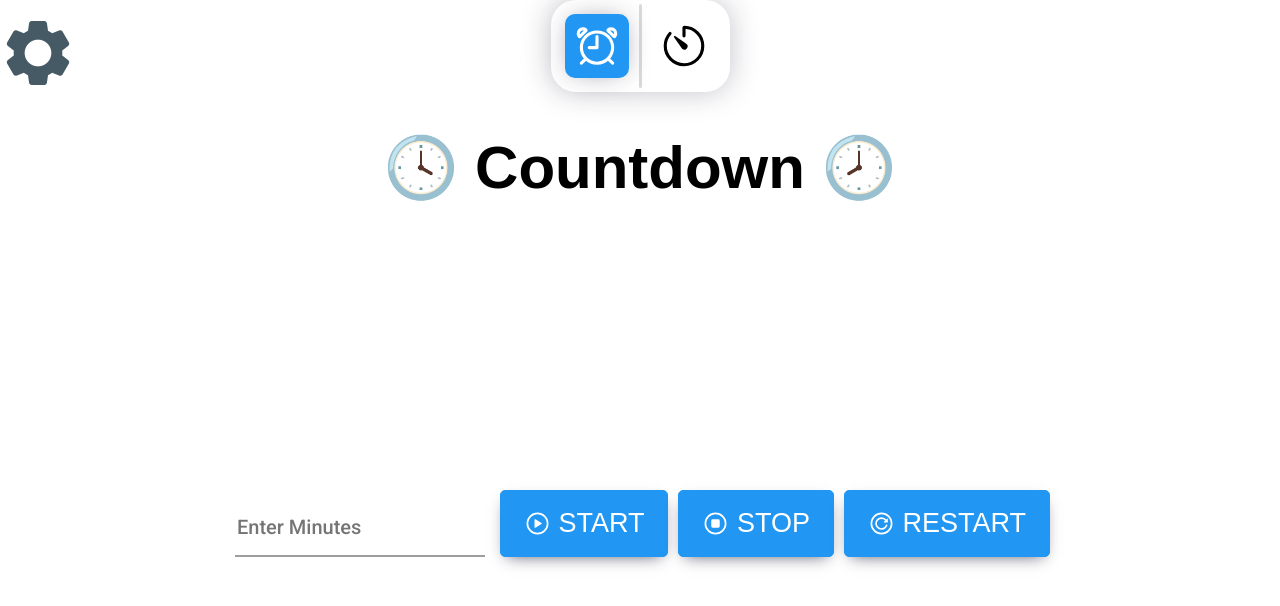
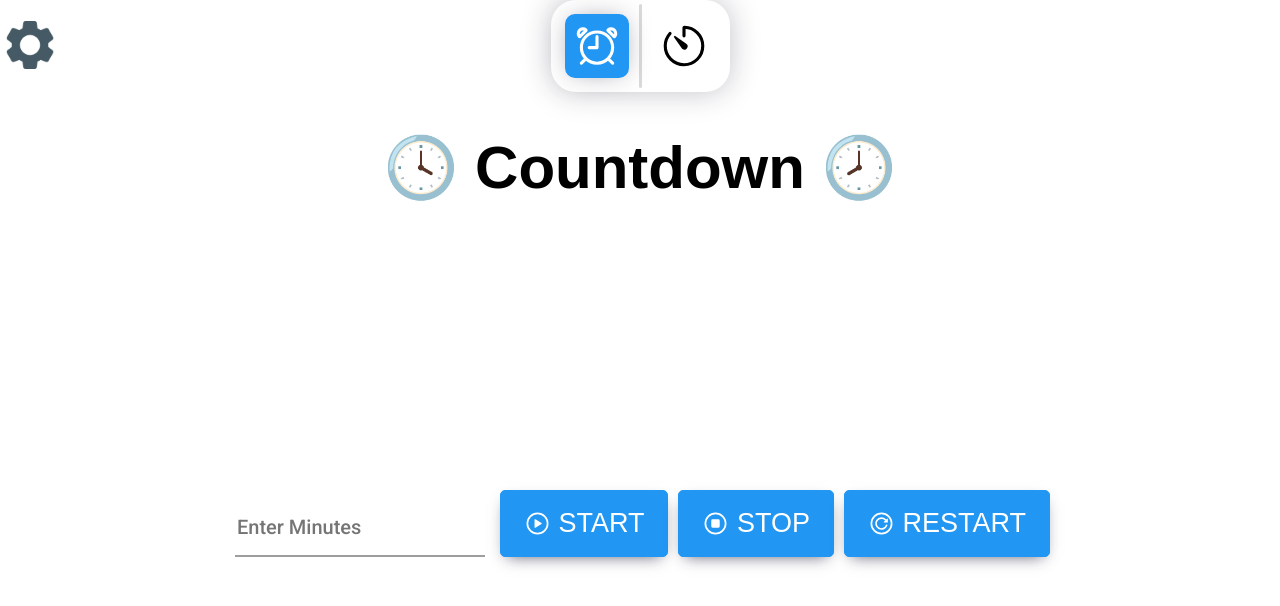
Before and after one commit to Floxyi/Countdown-Web, a plain HTML site: page index.html in a window 1280 px wide. Drawn offline with nearby package versions, Linux system fonts and the light colour scheme.

Commit message:
fixed some design issues

```diff
--- a/index.html
+++ b/index.html
@@ -38,7 +38,7 @@
         </fieldset>
       </div>
     </div>
-    <button id="trpBtn" type="button" onclick="manageSettings()"><img height="64" width="64" src="images/settings.png" /></button>
+    <button id="trpBtn" type="button" onclick="manageSettings()"><img height="48" width="48" src="images/settings.png" /></button>
     <center>
       <div id="topMenu">
         <a href="index.html"><ion-icon title="Countdown" id="selectedMenuItem" name="alarm-outline"></ion-icon></a>
```
